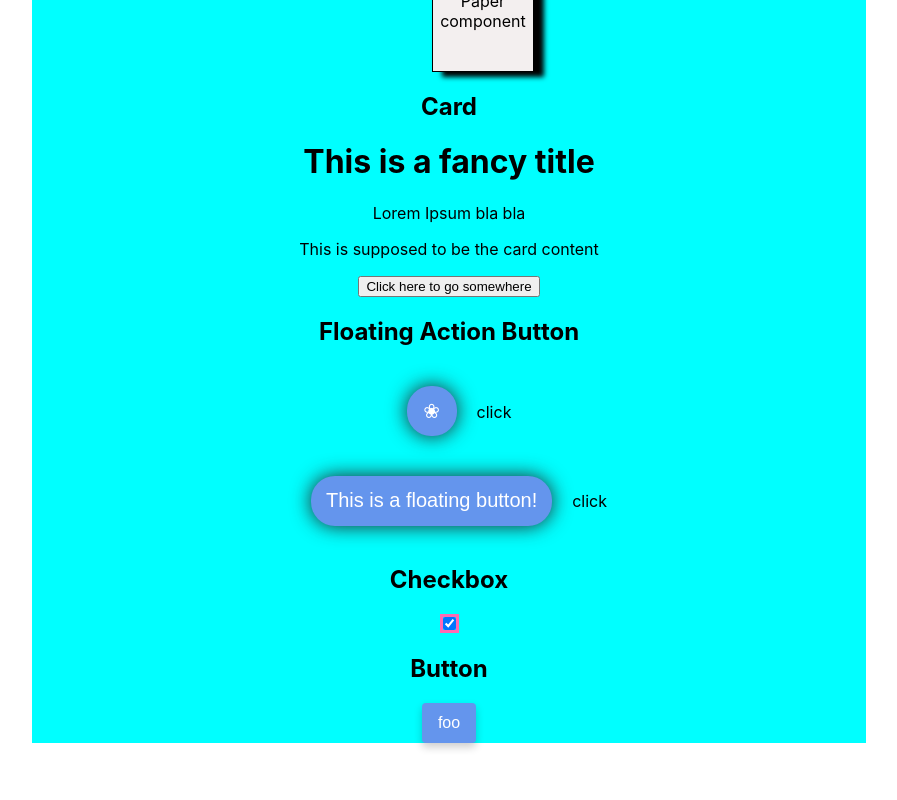
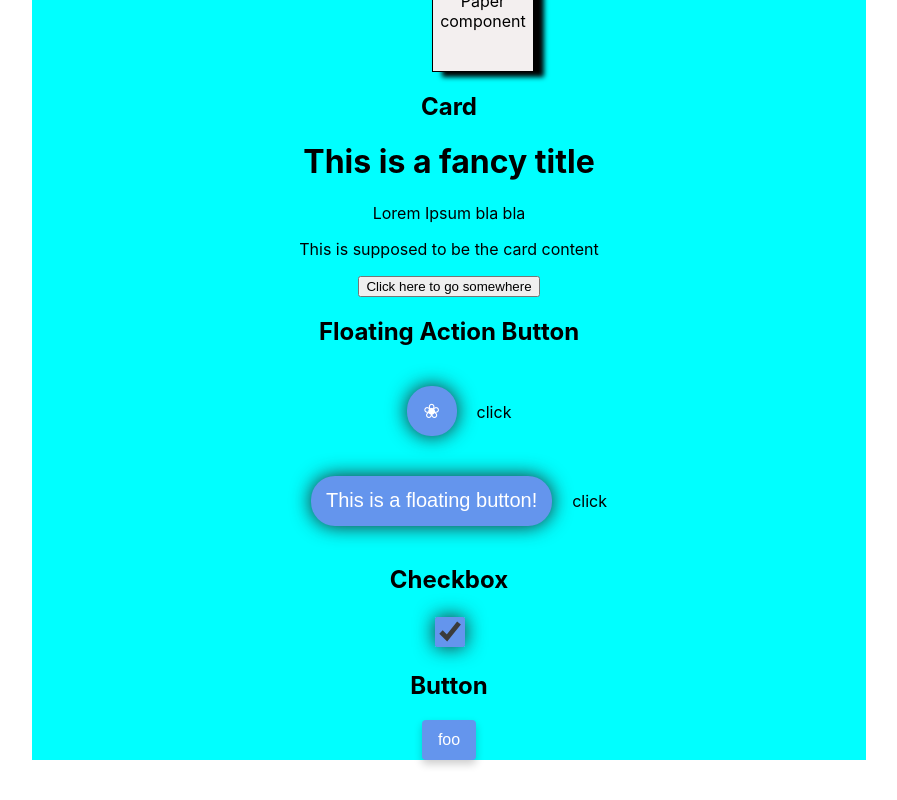
Before and after one commit to marko-knoebl/cc-react-components, a React (Vite) app in the folder cc-react-components/: page / in a window 1280 px wide. Shown: the part 1106-1906 px from the top of the page, without its empty margins (191-1088 px from the left). Built offline with nearby package versions, Linux system fonts and the light colour scheme.

Commit message:
updated checkbox css

```diff
--- a/cc-react-components/src/components/Checkbox.css
+++ b/cc-react-components/src/components/Checkbox.css
@@ -1,7 +1,10 @@
 input[type="checkbox"]:checked {
-    box-shadow: 0 0 0 3px hotpink;
+    accent-color: cornflowerblue;
   }
 
 input[type="checkbox"] {
-    box-shadow: 0 0 0 3px yellow;
+    box-shadow: 0px 0px 20px rgb(37, 37, 37);
+    cursor: pointer;
+    width: 30px;
+    height: 30px;
 }
```
